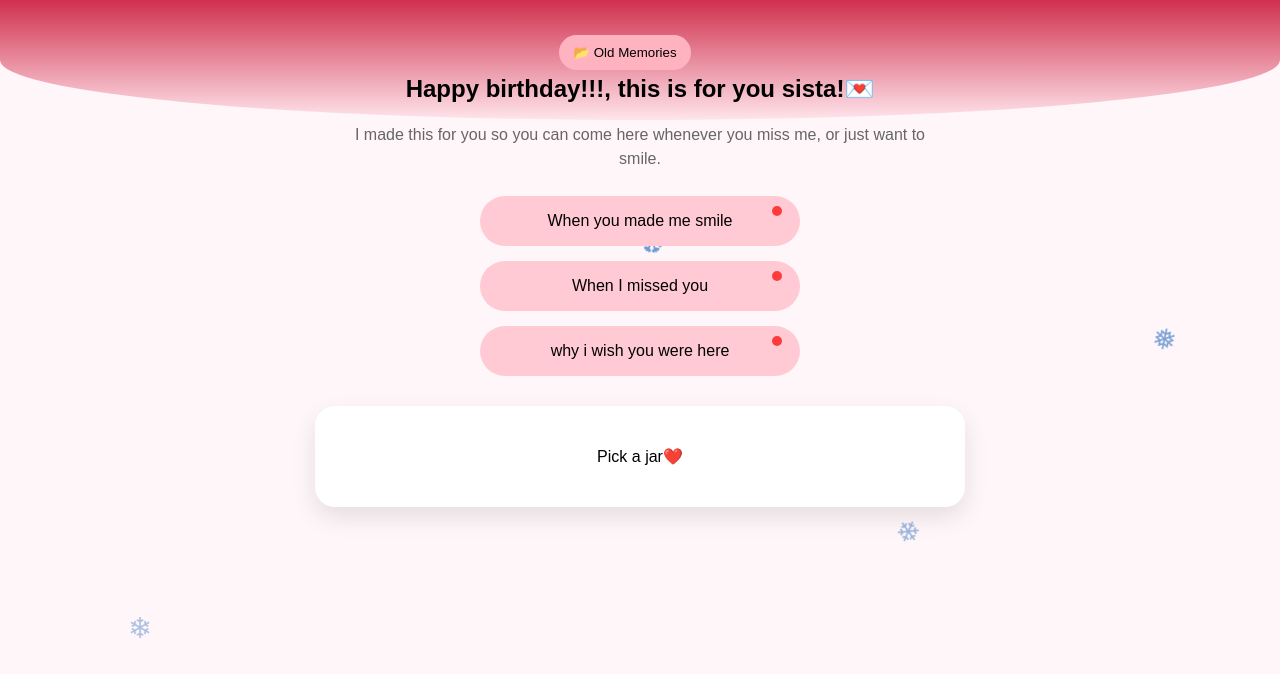
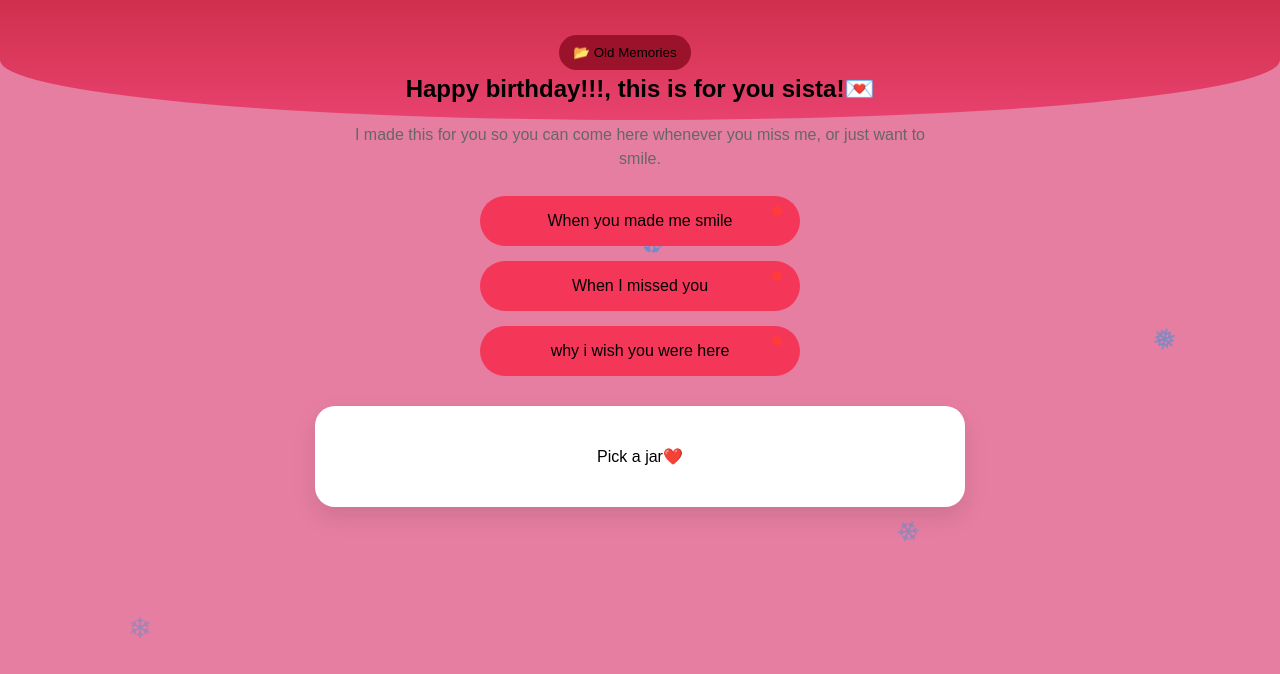
Before and after one commit to TIRTH3575/sister-s-bdaygift, a plain HTML site: page index.html in a window 1280 px wide. Drawn offline with Linux system fonts and the light colour scheme.

Commit message:
Update style.css
Updated background color and button styles in the CSS.

```diff
--- a/style.css
+++ b/style.css
@@ -1,6 +1,6 @@
 body {
     font-family: Arial, sans-serif;
-    background: #fff6f9;
+    background: #e67ea1;
     text-align: center;
     padding: 20px;
     margin: 0;
@@ -27,7 +27,7 @@ h1 {
 
 .jars button {
     position: relative;
-    background: #ffcad4;
+    background: #f43759;
     border: none;
     padding: 16px;
     width: 100%;
@@ -39,7 +39,7 @@ h1 {
 
 .jars button:active {
     transform: scale(0.97);
-    background: #ffb3c1;
+    background: #b01330;
 }
 
 .badge {
@@ -120,7 +120,7 @@ h1 {
     left: 0;
     width: 100%;
     height: 120px;
-    background: linear-gradient(#d0304d, #ffe5ec);
+    background: linear-gradient(#d0304d, #e8426e);
     border-radius: 0 0 50% 50%;
     z-index: 2;
 }
@@ -130,7 +130,7 @@ h1 {
     position: fixed;
     top: 15px;
     right: 15px;
-    background: #ffb3c1;
+    background: #9b122b;
     border: none;
     padding: 10px 14px;
     border-radius: 20px;
```
